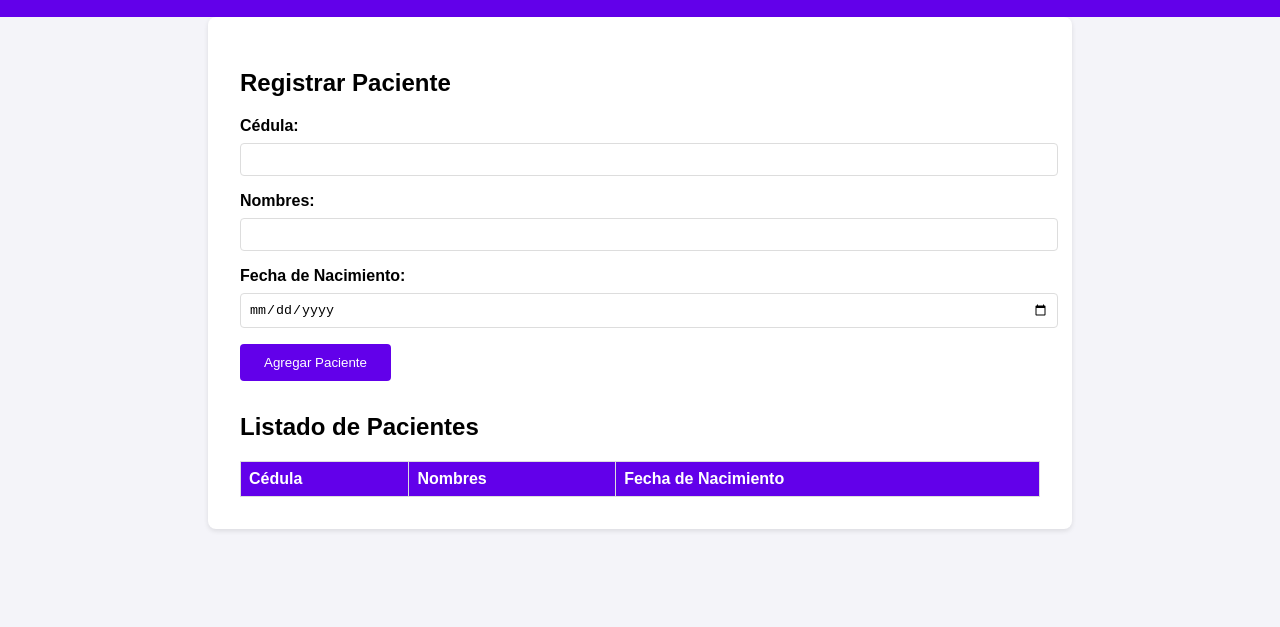
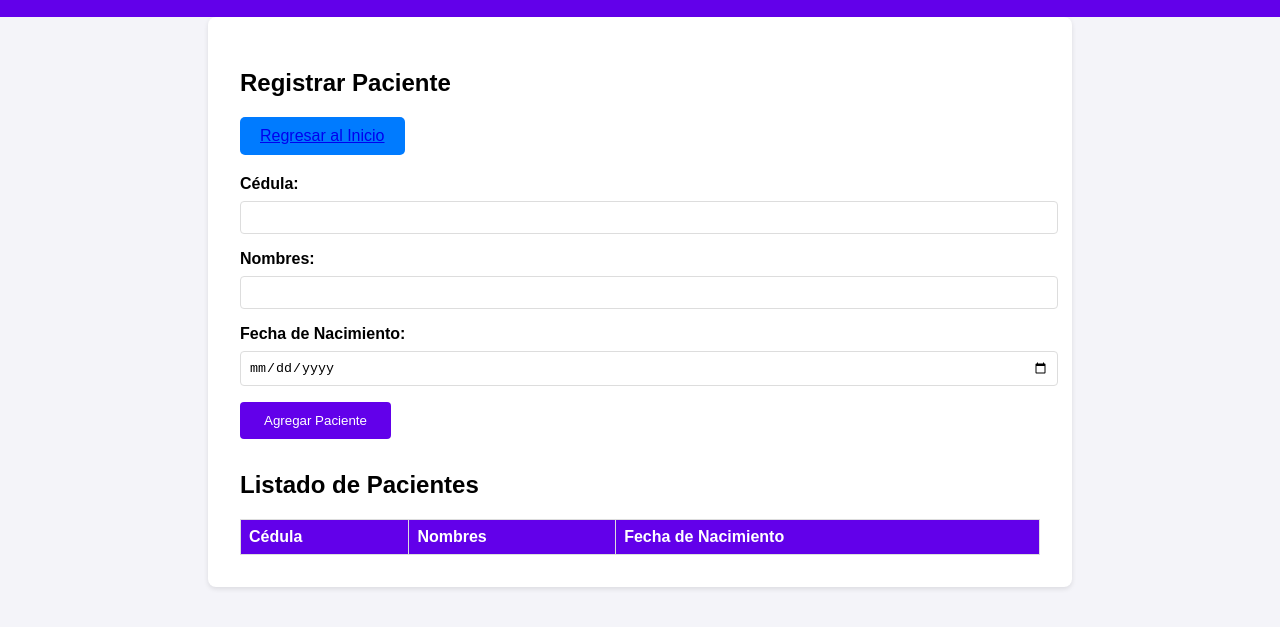
Before and after one commit to EyelessCode/PROJECT-BACKEND_FRONTEND, a website: page view/paciente.html in a window 1280 px wide. Shown: the part 95-722 px from the top of the page. Drawn offline with Linux system fonts and the light colour scheme; no server answers.

Commit message:
Update paciente.html

```diff
--- a/view/paciente.html
+++ b/view/paciente.html
@@ -16,6 +16,7 @@
         </header>
         <main>
             <h2>Registrar Paciente</h2>
+            <button id="btnRegresar"><a href="http://localhost:4000/comsulmed">Regresar al Inicio</a></button>
             <form id="formularioPaciente">
                 <label for="txtCedulaPaciente">Cédula:</label>
                 <input type="text" id="txtCedulaPaciente" name="cedula" required>
```
